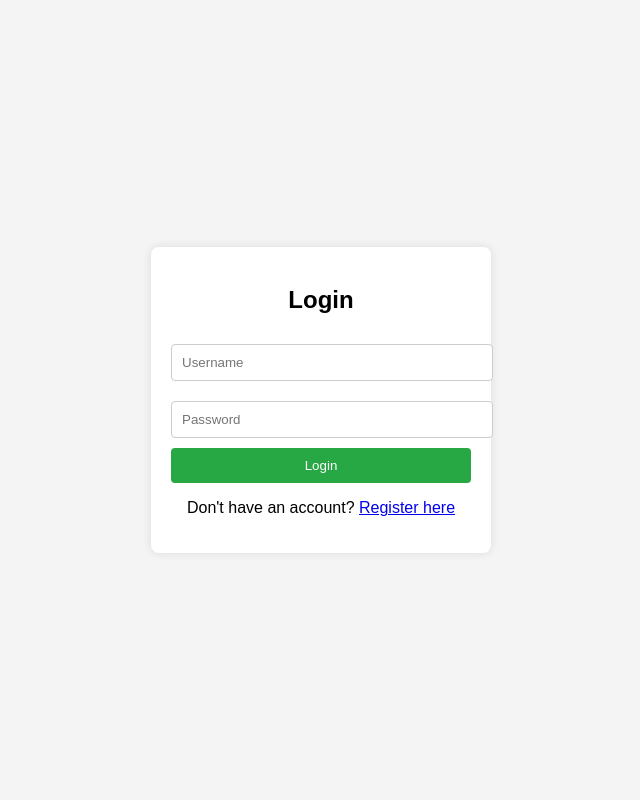
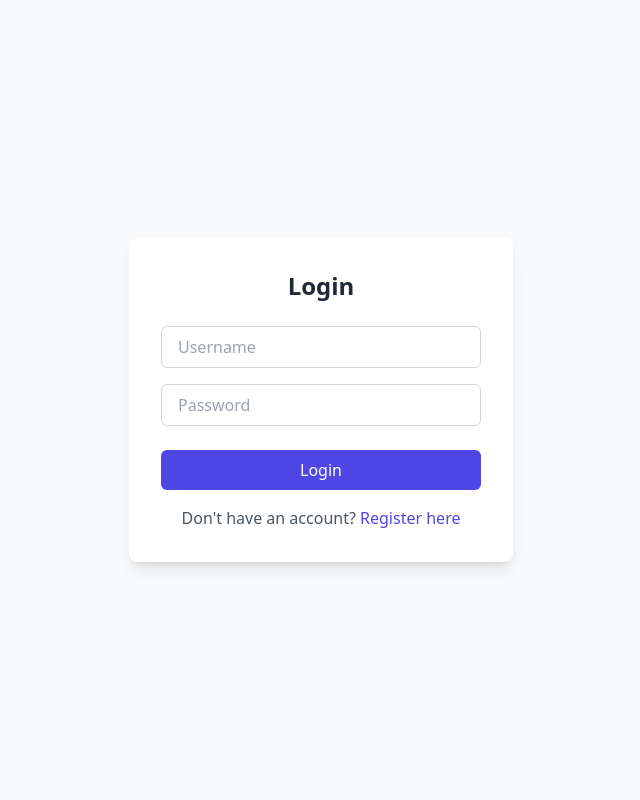
Before and after one commit to Anshcool5/turbo-alpaca, a Django app: page / in a window 1280 px wide. Shown: the whole page, without its empty margins (319-959 px from the left). Run offline with Django 5.2, Linux system fonts and the light colour scheme; some libraries are stand-ins or nearby versions.

Commit message:
login.html matches home page

```diff
--- a/turbo/upload/templates/login.html
+++ b/turbo/upload/templates/login.html
@@ -4,65 +4,32 @@
     <meta charset="UTF-8">
     <meta name="viewport" content="width=device-width, initial-scale=1.0">
     <title>Login</title>
-    <style>
-        body {
-            font-family: Arial, sans-serif;
-            background-color: #f4f4f4;
-            display: flex;
-            justify-content: center;
-            align-items: center;
-            height: 100vh;
-            margin: 0;
-        }
-        .login-container {
-            background-color: #fff;
-            padding: 20px;
-            border-radius: 8px;
-            box-shadow: 0 0 10px rgba(0, 0, 0, 0.1);
-            width: 300px;
-            text-align: center;
-        }
-        .login-container h2 {
-            margin-bottom: 20px;
-        }
-        .login-container input {
-            width: 100%;
-            padding: 10px;
-            margin: 10px 0;
-            border: 1px solid #ccc;
-            border-radius: 4px;
-        }
-        .login-container button {
-            width: 100%;
-            padding: 10px;
-            background-color: #28a745;
-            color: #fff;
-            border: none;
-            border-radius: 4px;
-            cursor: pointer;
-        }
-        .login-container button:hover {
-            background-color: #218838;
-        }
-        .error {
-            color: red;
-            margin-bottom: 10px;
-        }
-    </style>
+    <script src="https://cdn.tailwindcss.com"></script>
 </head>
-<body>
-    <div class="login-container">
-        <h2>Login</h2>
+<body class="bg-gray-50 flex justify-center items-center min-h-screen">
+    <div class="bg-white rounded-lg shadow-lg p-8 w-96">
+        <h2 class="text-2xl font-semibold text-gray-800 mb-6 text-center">Login</h2>
+
         {% if error %}
-            <p class="error">{{ error }}</p>
+        <p class="text-red-500 text-center mb-4">{{ error }}</p>
         {% endif %}
+
         <form method="post">
             {% csrf_token %}
-            <input type="text" name="username" placeholder="Username" required>
-            <input type="password" name="password" placeholder="Password" required>
-            <button type="submit">Login</button>
+            <div class="mb-4">
+                <input type="text" name="username" placeholder="Username" required
+                       class="w-full px-4 py-2 border border-gray-300 rounded-md focus:outline-none focus:ring-2 focus:ring-indigo-500">
+            </div>
+            <div class="mb-6">
+                <input type="password" name="password" placeholder="Password" required
+                       class="w-full px-4 py-2 border border-gray-300 rounded-md focus:outline-none focus:ring-2 focus:ring-indigo-500">
+            </div>
+            <button type="submit" class="w-full py-2 bg-indigo-600 text-white rounded-md hover:bg-indigo-700 focus:outline-none focus:ring-2 focus:ring-indigo-500">
+                Login
+            </button>
         </form>
-        <p>Don't have an account? <a href="{% url 'register' %}">Register here</a></p>
+
+        <p class="mt-4 text-center text-gray-600">Don't have an account? <a href="{% url 'register' %}" class="text-indigo-600 hover:text-indigo-700">Register here</a></p>
     </div>
 </body>
 </html>
```
